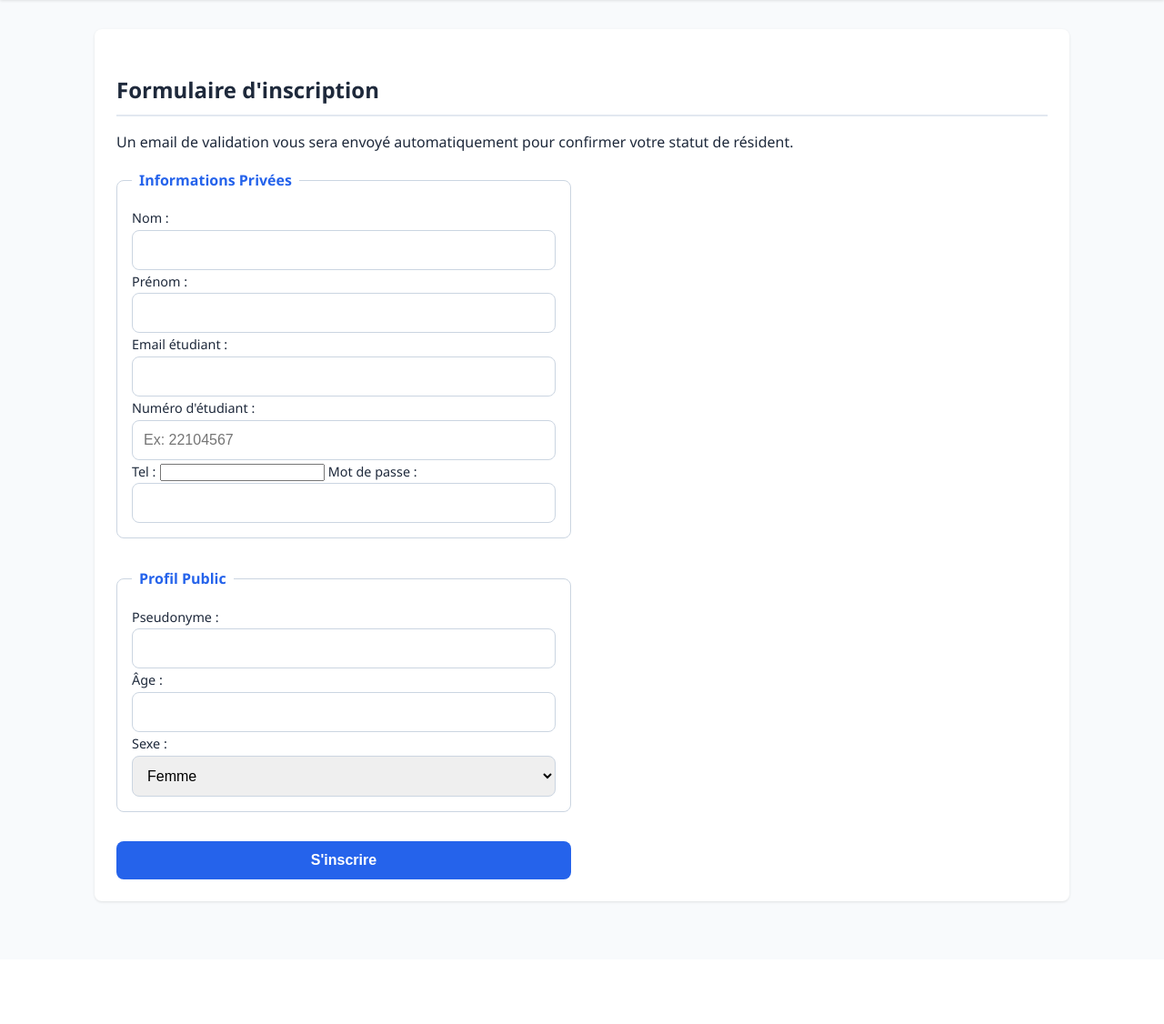
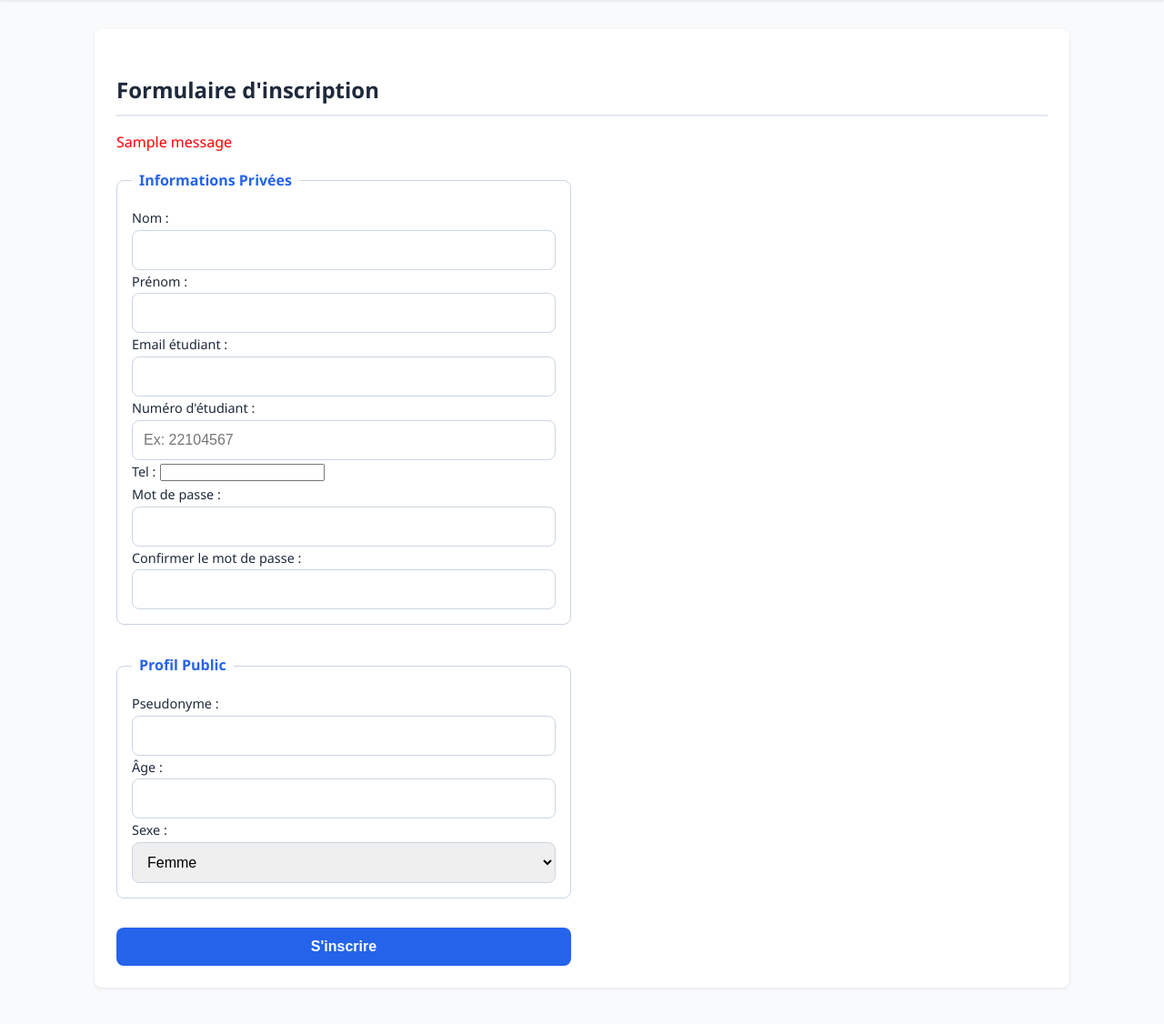
Before and after one commit to Mohamine2/Smart-Uni, a Django app: page /register/ in a window 1280 px wide. Shown: the part 74-1200 px from the top of the page at 91% size. Before the commit the page ends 1067 px from the top, so only its background shows below. Run offline with Django 5.2, Linux system fonts and the light colour scheme; tables that the repository leaves empty hold one stand-in row (values such as "Sample post"); one stand-in notice (Sample message) is shown.

Commit message:
Ajout double mot de passe pour plus de sécurité (inscription)

```diff
--- a/residence_connectee/signals.py
+++ b/residence_connectee/signals.py
@@ -4,6 +4,6 @@ from decimal import Decimal
 
 @receiver(user_logged_in)
 def attribuer_points_connexion(sender, request, user, **kwargs):
-    # 'user' est ici directement votre objet Etudiant
+    # 'user' est ici directement l'objet Etudiant
     user.points_connexion += Decimal('0.25')
     user.save()
--- a/residence_connectee/views.py
+++ b/residence_connectee/views.py
@@ -41,6 +41,7 @@ def register_view(request):
     if request.method == 'POST':
         username = request.POST.get('username')
         user_password = request.POST.get('password')
+        password_confirm = request.POST.get('password_confirm') # On récupère le 2ème mot de passe
         user_first_name = request.POST.get('first_name')
         user_last_name = request.POST.get('last_name')
         user_phone = request.POST.get('phone')
@@ -49,6 +50,12 @@ def register_view(request):
         user_age = request.POST.get('age')
         user_sex = request.POST.get('sex')
 
+        # VÉRIFICATION : Les mots de passe correspondent-ils ?
+        if user_password != password_confirm:
+            messages.error(request, "Les mots de passe ne correspondent pas. Veuillez réessayer.")
+            return render(request, 'register.html')
+
+        # On vérifie si l'utilisateur existe déjà
         user, created = Etudiant.objects.get_or_create(
             username=username,
             defaults={
@@ -66,8 +73,10 @@ def register_view(request):
         if created:
             user.set_password(user_password)
             user.save()
-            login(request, user)
-            return redirect('dashboard')
+            messages.success(request, "Inscription réussie ! Veuillez vous connecter.")
+            return redirect('login')
+        else:
+            messages.error(request, "Ce pseudonyme est déjà utilisé. Veuillez en choisir un autre.")
 
     return render(request, 'register.html')
 
--- a/templates/register.html
+++ b/templates/register.html
@@ -10,11 +10,15 @@
         <h1>Rejoindre la plateforme</h1>
         <a href="{% url 'home' %}">Retour à l'accueil</a>
     </header>
-
     <main>
         <section>
             <h2>Formulaire d'inscription</h2>
-            <p>Un email de validation vous sera envoyé automatiquement pour confirmer votre statut de résident.</p>
+
+            {% if messages %}
+                {% for message in messages %}
+                    <p style="color: red;">{{ message }}</p>
+                {% endfor %}
+            {% endif %}
 
             <form action="{% url 'register' %}" method="POST">
                 {% csrf_token %}
@@ -40,10 +44,13 @@
                     required>
 
                     <label for="phone">Tel :</label>
-                    <input type="tel" id="phone" name="phone" required>
+                    <input type="tel" id="phone" name="phone" required>  </br>
 
                     <label for="password">Mot de passe :</label>
                     <input type="password" id="password" name="password" required>
+
+                    <label for="password_confirm">Confirmer le mot de passe :</label>
+                    <input type="password" id="password_confirm" name="password_confirm" required>
                 </fieldset>
 
                 <fieldset>
```
